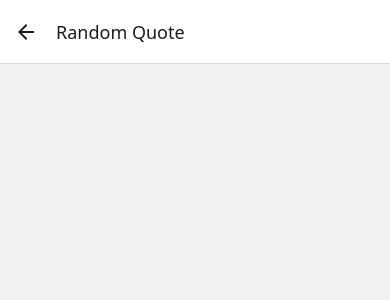
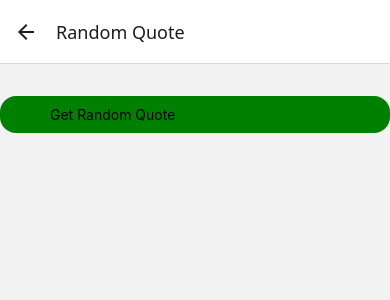
Before and after one commit to abidroid/ReactNativeApp2, a React Native app: screen /RandomQuote in a window 390 px wide. Shown: the top 300 px of the page. Built offline with nearby package versions, Linux system fonts and the light colour scheme; no server answers.

Commit message:
UI Logic

```diff
--- a/screens/RandomQuoteApiScreen.js
+++ b/screens/RandomQuoteApiScreen.js
@@ -1,4 +1,4 @@
-import React from 'react';
+import React, { useEffect } from 'react';
 import { View, Text, Pressable, StyleSheet } from 'react-native';
 
 const RandomQuoteApiScreen = () => {
@@ -18,13 +18,53 @@ const RandomQuoteApiScreen = () => {
             setQuote(json);
         } catch (error) {
             console.error(error);
-        }finally {
+        } finally {
             setLoading(false);
         }
     };
 
+    useEffect(() => { getRandomQuote() });
 
+    // UI
+    return (
+        <View style={styles.container}>
+
+            <Text style={styles.quoteText}>{quote.quote}</Text>
+            <Text style={styles.authorText}>{quote.author}</Text>
+
+            <Pressable style={styles.buttonStyle}
+                onPress={() => getRandomQuote()}
+            >
+                <Text>Get Random Quote</Text>
+            </Pressable>
+        </View>
+    );
 
 }
+const styles = StyleSheet.create({
+    container: {
+        flex: 1,
+        gap: 16,
+    },
+
+    quoteText: {
+        fontSize: 20,
+        fontWeight: 'bold',
+        textAlign: 'center',
+    },
+
+    authorText: {
+        fontSize: 20,
+        fontWeight: 'bold',
+        textAlign: 'center',
+    },
+
+    buttonStyle: {
+        backgroundColor: 'green',
+        paddingVertical: 10,
+        paddingHorizontal: 50,
+        borderRadius: 16,
+    }
+});
 
 export default RandomQuoteApiScreen;
```
